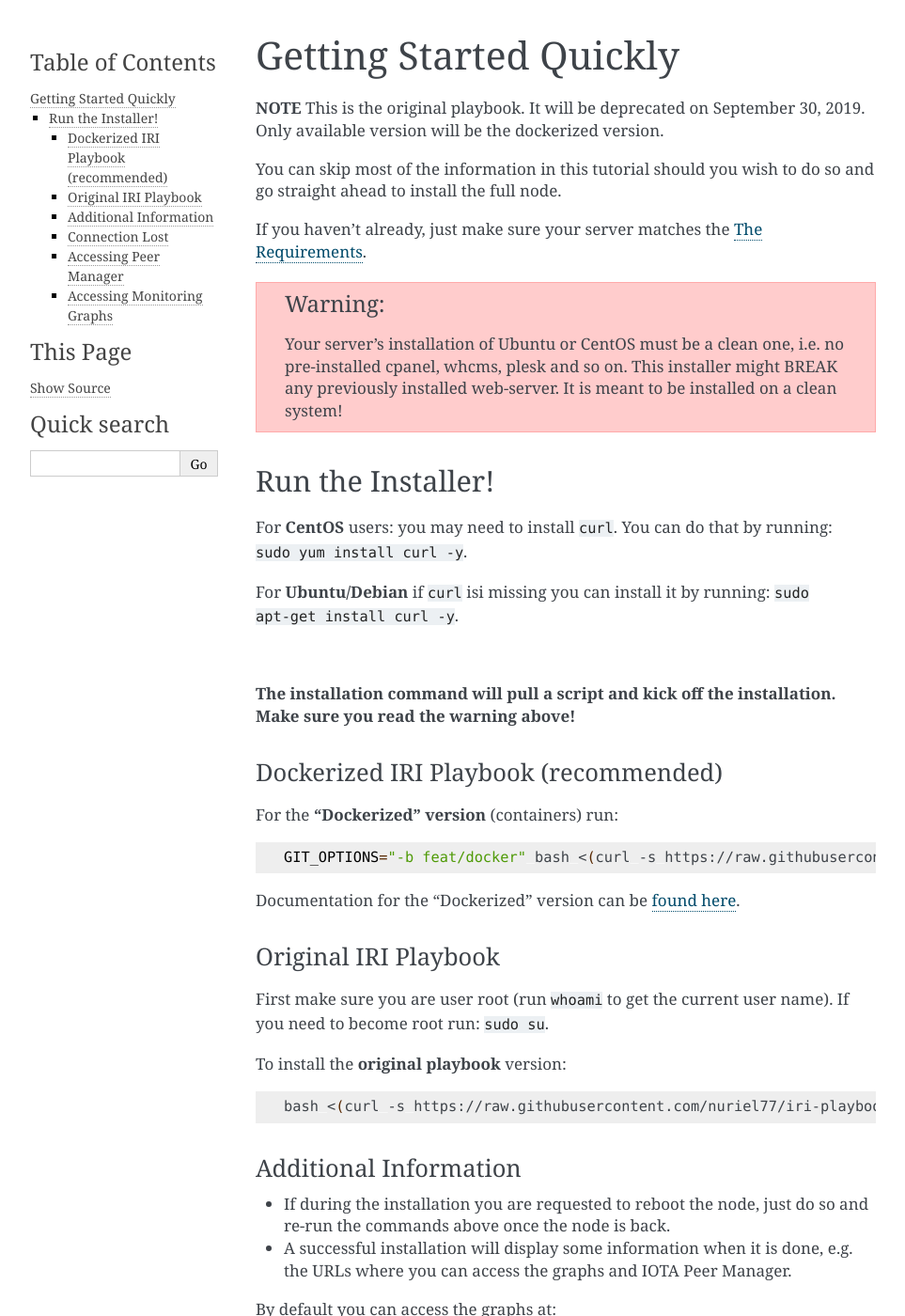
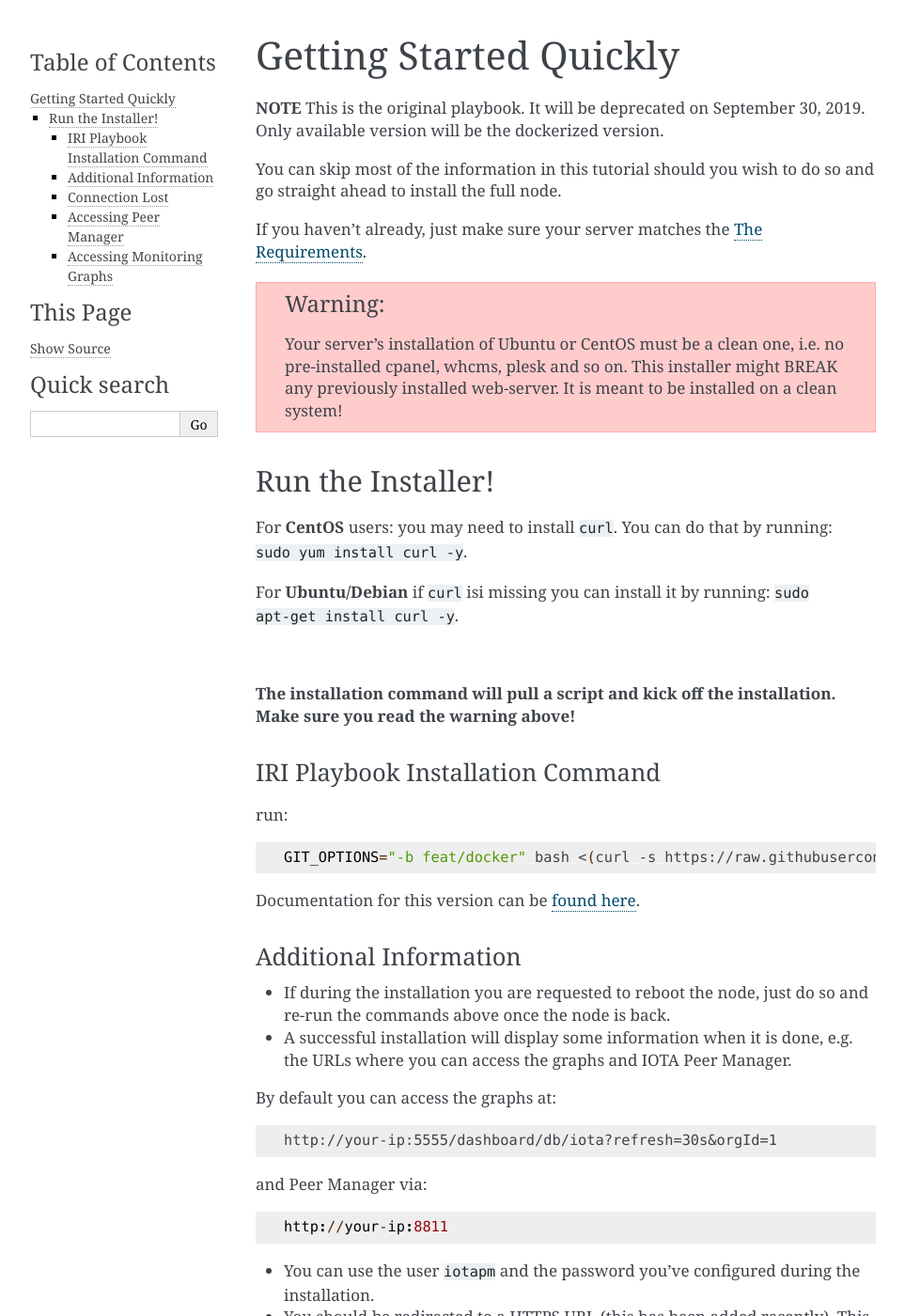
Before and after one commit to nuriel77/iri-playbook, a Sphinx documentation site: the page built from docs/getting-started-quickly.rst, in a window 1280 px wide and 1400 px high. Shown: the whole window at 94% size, without its empty margins (148-1111 px from the left). Built offline with Sphinx 7.4.7, drawn with Linux system fonts in a browser that asks for light colours.

Commit message:
Remove original playbook installation command

```diff
--- a/docs/getting-started-quickly.rst
+++ b/docs/getting-started-quickly.rst
@@ -28,28 +28,16 @@
 
 **The installation command will pull a script and kick off the installation. Make sure you read the warning above!**
 
-Dockerized IRI Playbook (recommended)
--------------------------------------
+IRI Playbook Installation Command
+---------------------------------
 
-For the **"Dockerized" version** (containers) run:
+run:
 
 .. code:: bash
 
   GIT_OPTIONS="-b feat/docker" bash <(curl -s https://raw.githubusercontent.com/nuriel77/iri-playbook/feat/docker/fullnode_install.sh)
 
-Documentation for the "Dockerized" version can be `found here <https://iri-playbook.readthedocs.io/en/feat-docker/>`_.
-
-Original IRI Playbook
----------------------
-
-First make sure you are user root (run ``whoami`` to get the current user name). If you need to become root run: ``sudo su``.
-
-To install the **original playbook** version:
-
-.. code:: bash
-
-   bash <(curl -s https://raw.githubusercontent.com/nuriel77/iri-playbook/master/fullnode_install.sh)
-
+Documentation for this version can be `found here <https://iri-playbook.readthedocs.io/en/feat-docker/>`_.
 
 
 Additional Information
```
